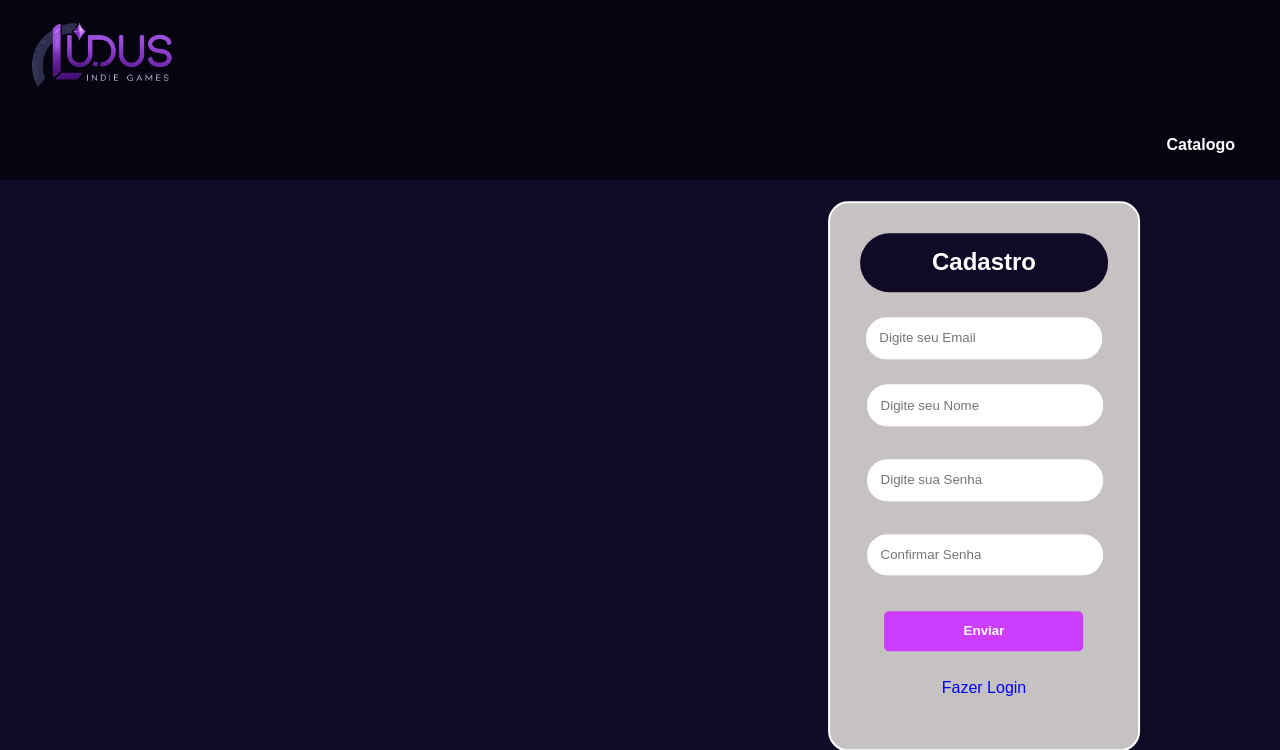
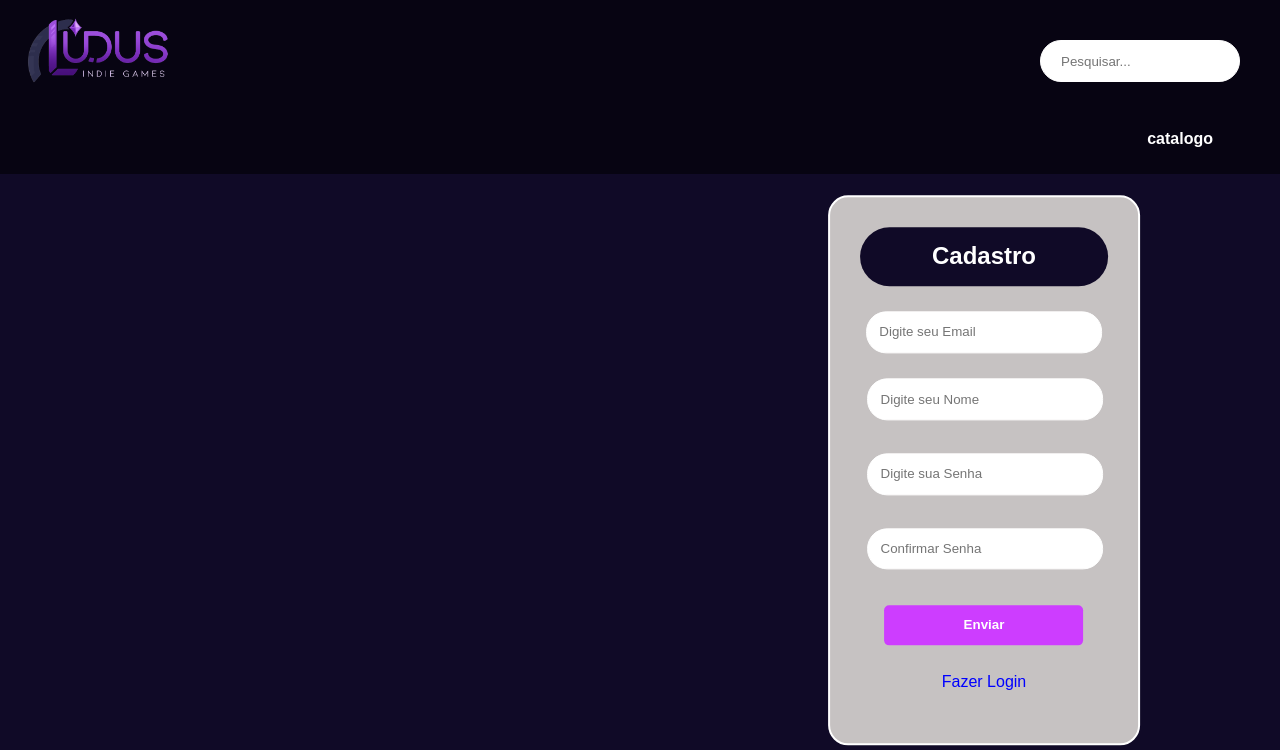
Before and after one commit to LarissaSCordeiro/Ludus, a PHP site: page /cadastro.php in a window 1280 px wide. Shown: the top 750 px of the page. Run offline with PHP 8.4, Linux system fonts and the light colour scheme.

Commit message:
Add files via upload

```diff
--- a/Site/cadastro.php
+++ b/Site/cadastro.php
@@ -9,14 +9,18 @@
 <body>
 <!--Interface-->
 <header>
+<nav class="search">
 <a href="index.html"><img class="logo" src="./img/logo.png" alt="logo" width="170" height="70"></a>
+<input type="text" id="search" placeholder="Pesquisar..." />
+<i class="fas fa-search icon"></i><br><br>
+</nav>
+<label for="toggle">&#9776;</label>
 <input type="checkbox" id="toggle">
-<nav>
 <menu>
-<a href="#"><strong>Catalogo</strong></a>
+<a href="#"><strong>catalogo</strong></a>
 <!--<a href="#"><strong></strong></a>-->
 <!--<a href="#"><strong></strong></a>-->
-</menu></nav>
+</menu>
 </header>
 <!--apresentacao do site-->
 <main>
--- a/Site/css/style.css
+++ b/Site/css/style.css
@@ -16,7 +16,7 @@
 color:#757575
 }
 .logo{
-	padding:20px;
+	padding: 1em 0 0 1em; /* superior | direita | inferior | esquerda */
 }
 /* Cabeçalho */
 header {
@@ -36,7 +36,7 @@
 	text-decoration: none;
 	color:white;
 	padding: 15px 15px 15px 15px;
-	margin: 0 10px;
+	margin: 0 2em 0 1em; /* superior | direita | inferior | esquerda */
 	line-height: 70px;
 }
 menu a:hover {
@@ -132,6 +132,16 @@
   width: 95%;
   box-sizing: border-box;
 }
+#search{
+ padding: 20px 20px 20px 20px ;  /* superior | direita | inferior | esquerda */
+ margin: 3em 3em 0 0; /* superior | direita | inferior | esquerda */
+ border-radius: 40px;
+ width: 200px;
+ height: 5px;
+ float : right;
+ border:1px solid white;
+
+}
 #email{
  margin: 10% 0 0 0; /* superior | direita | inferior | esquerda */
 }
```
Also changed, not shown: Site/login.php (+5 -3 lines).
